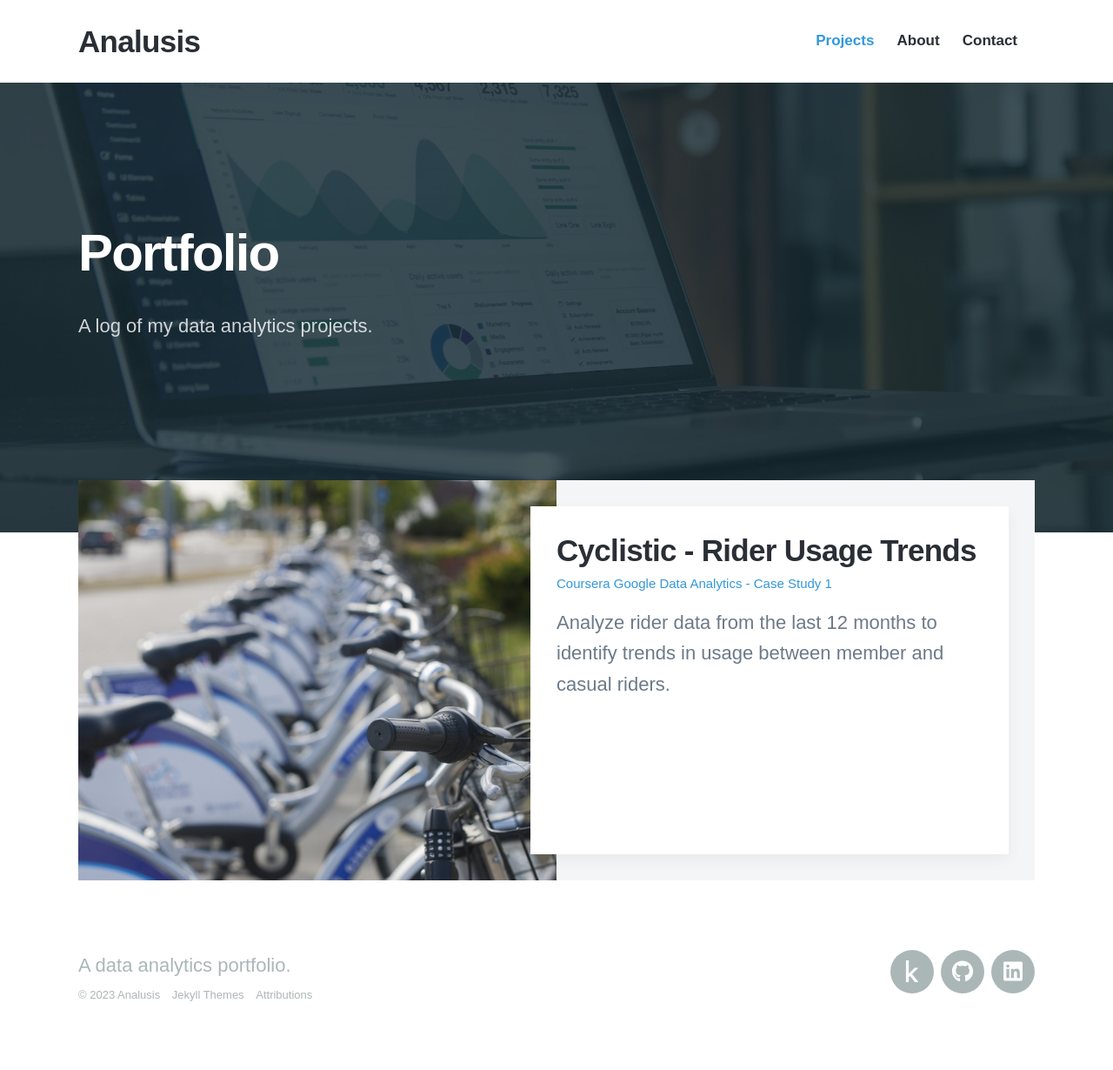
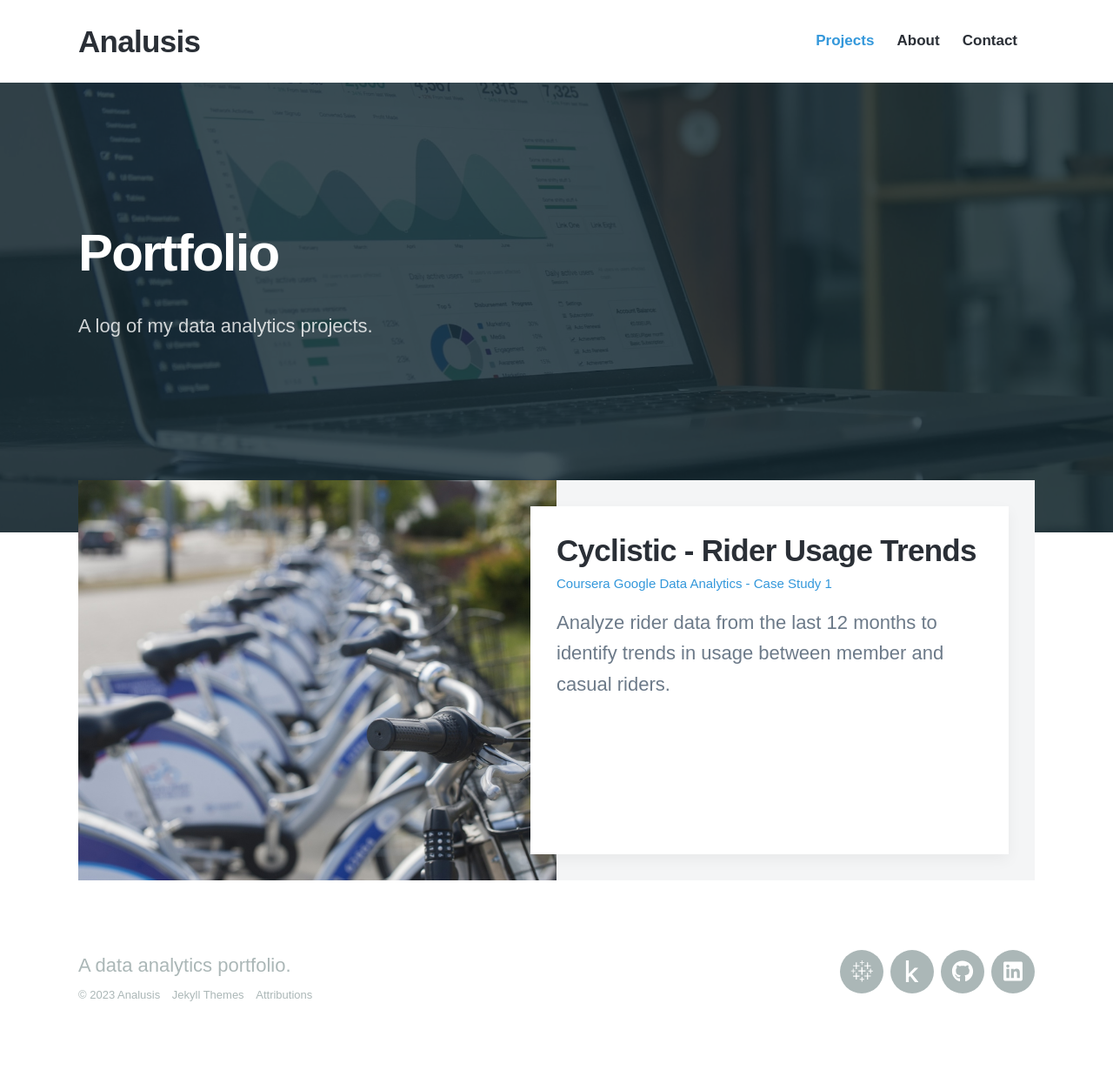
Before and after one commit to analusis/analusis.github.io, a Jekyll site: the page built from index.html, in a window 1280 px wide. Shown: the whole page at 87% size. Built offline with Jekyll 4.4.1, drawn with Linux system fonts in a browser that asks for light colours; nearby versions of some CDN libraries; some web fonts are replaced.

Commit message:
Added Tableau link icon
had to work around the code as Tableau is not currently in FontAwesome

```diff
--- a/_includes/socials.html
+++ b/_includes/socials.html
@@ -1,4 +1,11 @@
 <ul class="socials">
+	<li class="socials__item">
+		<a href="test" target="_blank" class="socials__item__link ich-tableau" title="Tableau">
+			<svg class="svg-inline--fa fa-github fa-2x" style="left: 75%; top: 76%;" aria-hidden="true" focusable="false" data-prefix="fab" data-icon="github" role="img" xmlns="http://www.w3.org/2000/svg" viewBox="0 0 496 512" data-fa-i2svg="">
+				<path fill="currentColor" d="M123.929 11.593v11.641h-20.82v7.571h20.82v23.186h8.139V30.805h21.341v-7.571h-21.341V0h-8.139z"/><path fill="currentColor" d="M55.884 41.121v16.893H24.369v10.599h31.515v34.307h11.688V68.613H99.56V58.014H67.572V24.228H55.884z"/><path fill="currentColor" d="M187.953 41.121v16.893h-31.515v11.12h31.515v33.786h12.161V69.134h31.514v-11.12h-31.514V24.228h-12.161z"/><path fill="currentColor" d="M120.901 98.661v18.928H85.837v14.101h35.064v37.855h14.196V131.69h35.063v-14.101h-35.063V79.733h-14.196z"/><path fill="currentColor" d="M224.01 108.219v11.878h-21.341v9.605h21.341v23.707h10.647v-23.707h21.341v-9.605h-21.341V96.39H224.01z"/><path fill="currentColor" d="M20.821 109.26v11.357H0v8.044h20.821v22.714h8.138v-22.714l21.341-.757v-7.287H28.959V97.904h-8.138z"/><path fill="currentColor" d="M55.884 162.731v16.893H24.369v11.12h31.515v33.786h12.161v-33.786H99.56v-11.12H68.045v-33.786H55.884z"/><path fill="currentColor" d="M187.953 162.731v16.893h-31.515v10.6h31.515v34.306h12.161v-34.306h31.514v-10.6h-31.514v-33.786h-12.161z"/><path fill="currentColor" d="M122.936 205.65v11.83h-21.341v9.606h21.341v23.707h10.647v-23.707h21.341v-9.606h-21.341v-23.707h-10.647z"/>
+			</svg>
+		</a>
+	</li>
 	{% for url in site.data.settings.social_settings %}
 	{% if url[1] != '' %}
 	<li class="socials__item">
--- a/_sass/_includes/_socials.scss
+++ b/_sass/_includes/_socials.scss
@@ -70,3 +70,9 @@
 		background: #20beff;
 	}
 }
+
+.ich-tableau {
+	&:hover {
+		background: #1c447e;
+	}
+}
```
